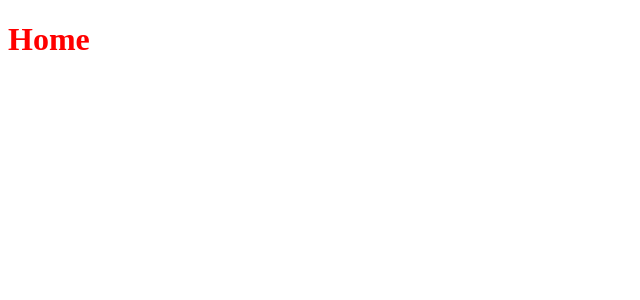
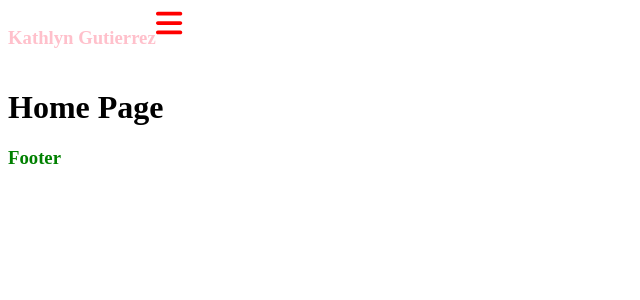
Before and after one commit to armandogutierrez4802/kathlyn-art-site, a Next.js app: page / in a window 1280 px wide. Shown: the top 300 px of the page, without its empty margins (0-640 px from the left). Built offline with nearby package versions, Linux system fonts and the light colour scheme.

Commit message:
Layout component and some styles

```diff
--- /dev/null
+++ b/components/Footer.js
@@ -0,0 +1,9 @@
+
+
+export default function Footer() {
+    return (
+        <nav className="footer">
+            <h3>Footer</h3>
+        </nav>
+    )
+}
--- /dev/null
+++ b/components/Layout.js
@@ -0,0 +1,13 @@
+import Navbar from './Navbar';
+import Footer from './Footer';
+
+
+export default function Layout({ children }) {
+    return (
+        <>
+            <Navbar />
+            {children}
+            <Footer />
+        </>
+    )
+}
--- /dev/null
+++ b/components/Navbar.js
@@ -0,0 +1,11 @@
+import { FontAwesomeIcon } from '@fortawesome/react-fontawesome';
+import { faBars } from '@fortawesome/free-solid-svg-icons';
+
+export default function Navbar() {
+    return (
+        <nav className="navbar">
+            <h3>Kathlyn Gutierrez</h3>
+            <FontAwesomeIcon icon={faBars} style={{ fontSize: 30, color: 'red' }} />
+        </nav>
+    )
+}
--- a/package.json
+++ b/package.json
@@ -9,6 +9,10 @@
     "lint": "next lint"
   },
   "dependencies": {
+    "@fortawesome/fontawesome-svg-core": "^6.4.2",
+    "@fortawesome/free-regular-svg-icons": "^6.4.2",
+    "@fortawesome/free-solid-svg-icons": "^6.4.2",
+    "@fortawesome/react-fontawesome": "^0.2.0",
     "eslint": "8.47.0",
     "eslint-config-next": "13.4.18",
     "next": "13.4.18",
--- a/pages/_app.js
+++ b/pages/_app.js
@@ -1,5 +1,17 @@
+// Font awesome imports
+import { config } from '@fortawesome/fontawesome-svg-core'
+import '@fortawesome/fontawesome-svg-core/styles.css'
+config.autoAddCss = false
+
+// Imports
+import Layout from '@/components/Layout'
 import '@/styles/globals.css'
 
 export default function App({ Component, pageProps }) {
-  return <Component {...pageProps} />
+  return (
+    <Layout>
+      <Component {...pageProps} />
+    </Layout>
+
+  )
 }
--- a/pages/index.js
+++ b/pages/index.js
@@ -1,7 +1,4 @@
-import Head from 'next/head'
-// import styles from '@/styles/Home.module.css';
-
-// const inter = Inter({ subsets: ['latin'] })
+import Head from 'next/head';
 
 export default function Home() {
   return (
@@ -12,9 +9,9 @@ export default function Home() {
         <meta name="viewport" content="width=device-width, initial-scale=1" />
         <link rel="icon" href="/favicon.ico" />
       </Head>
-      <div>
-        <h1>Home</h1>
-      </div>
+      <h1>
+        Home Page
+      </h1>
     </>
   )
 }
--- a/styles/globals.css
+++ b/styles/globals.css
@@ -1,3 +1,14 @@
 * {
-  color: red;
+  box-sizing: border-box;
 }
+
+
+
+.navbar {
+  color: pink;
+  display: flex;
+}
+
+.footer {
+  color: green;
+}
```
Also changed, not shown: 1 other file (tests, documents, lock files or other folders).
